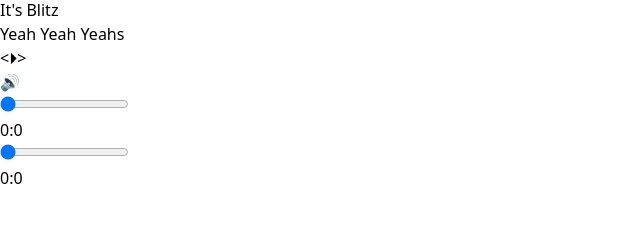
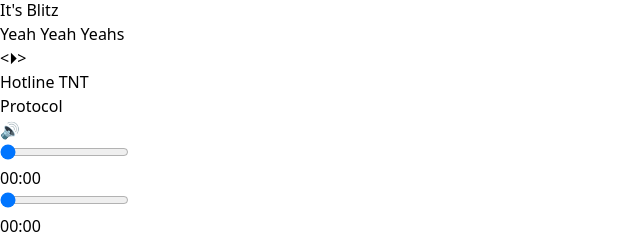
Before and after one commit to callum-jones19/coralia, a React (Vite) app: page / in a window 1280 px wide. Shown: the part 6938-7173 px from the top of the page, without its empty margins (0-640 px from the left). Before the commit the page ends 7128 px from the top, so only its background shows below. Built offline with nearby package versions, Linux system fonts and the light colour scheme.

Commit message:
Add song data to footer bar

```diff
--- a/src/HomeScreen.tsx
+++ b/src/HomeScreen.tsx
@@ -5,11 +5,11 @@ import SideBar from "./SideBar";
 export default function HomeScreen () {
   return (
     <div className="h-full flex flex-col">
-      <div className="flex flex-grow h-1">
+      <div className="flex flex-grow h-1 flex-shrink">
         <SideBar />
         <MusicGrid />
       </div>
-      <MusicFooter />
+      <MusicFooter currSongArtist="Hotline TNT" currSongName="Protocol" />
     </div>
   );
 }
--- a/src/MusicFooter.tsx
+++ b/src/MusicFooter.tsx
@@ -1,6 +1,11 @@
 import { ChangeEvent, useMemo, useRef, useState } from "react";
 
-export default function MusicFooter() {
+export interface MusicFooterProps {
+  currSongName: string;
+  currSongArtist: string;
+}
+
+export default function MusicFooter( { currSongArtist, currSongName }: MusicFooterProps) {
   const audioPlayer = useRef<HTMLAudioElement>(null);
 
   const [songDuration, setSongDuration] = useState<number>(0);
@@ -13,34 +18,34 @@ export default function MusicFooter() {
   const seekbarInterval = useRef<number | null>(null);
 
   const songPosMins = useMemo(() => {
-    const mins = Math.floor(songPos / 60);
+    const mins = Math.floor(songPos / 60).toString().padStart(2, '0');
     return mins;
   }, [songPos]);
 
   const songPosSecs = useMemo(() => {
-    const secs = Math.floor(songPos % 60);
+    const secs = Math.floor(songPos % 60).toString().padStart(2, '0');
     return secs;
   }, [songPos]);
 
   const intermediateSeekMins = useMemo(() => {
     if (intermediateSeek === null) return -1;
 
-    return Math.floor(intermediateSeek / 60);
+    return Math.floor(intermediateSeek / 60).toString().padStart(2, '0');
   }, [intermediateSeek])
 
   const intermediateSeekSecs = useMemo(() => {
     if (intermediateSeek === null) return -1;
 
-    return Math.floor(intermediateSeek % 60);
+    return Math.floor(intermediateSeek % 60).toString().padStart(2, '0');
   }, [intermediateSeek])
 
   const durationMins = useMemo(() => {
-    const mins = Math.floor(songDuration / 60);
+    const mins = Math.floor(songDuration / 60).toString().padStart(2, '0');
     return mins;
   }, [songDuration]);
 
   const durationSecs = useMemo(() => {
-    const secs = Math.floor(songDuration % 60);
+    const secs = Math.floor(songDuration % 60).toString().padStart(2, '0');
     return secs;
   }, [songDuration]);
 
@@ -84,11 +89,21 @@ export default function MusicFooter() {
   }
 
   return (
-    <div className="bg-gray-700 basis-36">
+    <div className="bg-gray-700 basis-36 flex-shrink-0">
       <div className="flex flex-col justify-center h-full gap-3">
         <div className="flex flex-row mr-10 ml-10 justify-between">
-          <div id="play-controls">
-            <button className="bg-white mr-3 p-2 font-bold">&lt;</button>
+          <div id="play-controls" className="flex flex-row items-center">
+            <button
+              className="bg-white mr-3 p-2 font-bold"
+              onClick={() => {
+                if (audioPlayer.current === null) return;
+
+                setSongPos(0);
+                audioPlayer.current.currentTime = 0;
+              }}
+            >
+              &lt;
+            </button>
             <button
               className="bg-white p-2 pr-4 pl-4 font-bold"
               onClick={togglePlaying}
@@ -96,7 +111,21 @@ export default function MusicFooter() {
               {!isPlaying && <p>⏵︎</p>}
               {isPlaying && <p>⏸︎</p>}
             </button>
-            <button className="bg-white ml-3 p-2 font-bold">&gt;</button>
+            <button
+              className="bg-white ml-3 p-2 font-bold"
+              onClick={() => {
+                if (audioPlayer.current === null) return;
+
+                setSongPos(songDuration);
+                audioPlayer.current.currentTime = songDuration;
+              }}
+            >
+              &gt;
+            </button>
+          </div>
+          <div id="music-info" className="flex flex-col text-white text-center">
+            <p className="font-bold">{currSongArtist}</p>
+            <p className="font-light">{currSongName}</p>
           </div>
           <div id="volume" className="flex flex-row gap-2">
             <p className="self-center">🔊</p>
```
